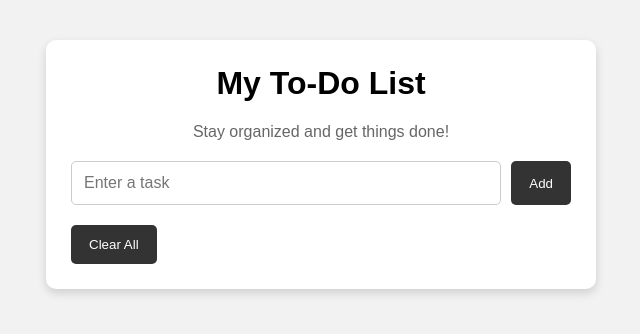
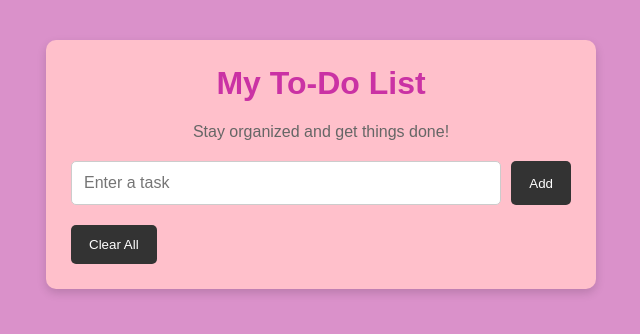
Before and after one commit to eleuteriobeann-bit/To-Do-List, a plain HTML site: page index.html in a window 1280 px wide. Shown: the whole page, without its empty margins (319-959 px from the left). Drawn offline with Linux system fonts and the light colour scheme.

Commit message:
Change background colors and heading color in CSS

```diff
--- a/style.css
+++ b/style.css
@@ -1,6 +1,6 @@
 body {
     font-family: Arial, sans-serif;
-    background: #f2f2f2;
+    background: #da91ca;
     margin: 0;
     padding: 40px 20px;
 }
@@ -8,7 +8,7 @@ body {
 .to-do-container {
     max-width: 500px;
     margin: auto;
-    background: white;
+    background: pink;
     padding: 25px;
     border-radius: 10px;
     box-shadow: 0 4px 10px rgba(0, 0, 0, 0.15);
@@ -17,6 +17,7 @@ body {
 h1 {
     text-align: center;
     margin-top: 0;
+    color: #ca32a4;
 }
 
 .subtitle {
```
